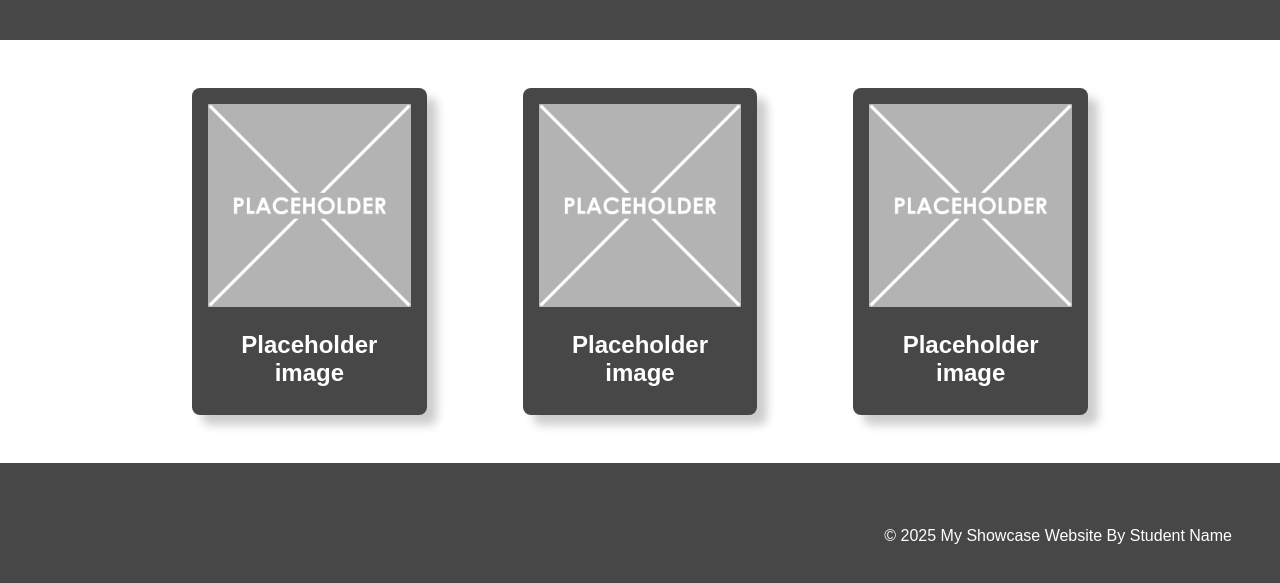
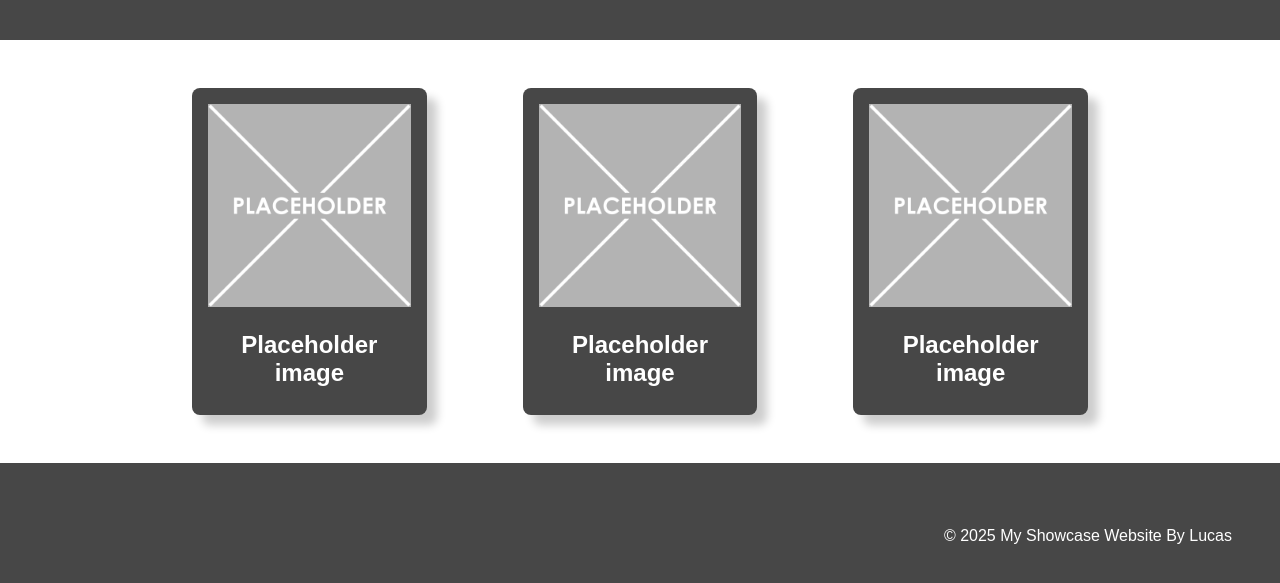
Before and after one commit to Lucas825681/MyYear10Website, a plain HTML site: page index.html in a window 1280 px wide. Shown: the part 301-884 px from the top of the page. Drawn offline with Linux system fonts and the light colour scheme.

```diff
--- a/index.html
+++ b/index.html
@@ -47,7 +47,7 @@
 
     <!-- A Simple Website Footer ------------------------------------------------------------------------------ -->
     <footer class="footer">
-        <p>&copy; 2025 My Showcase Website By Student Name</p>
+        <p>&copy; 2025 My Showcase Website By Lucas</p>
     </footer>
 
 <!-- The end of the whole page- no more content after this! -->
```
